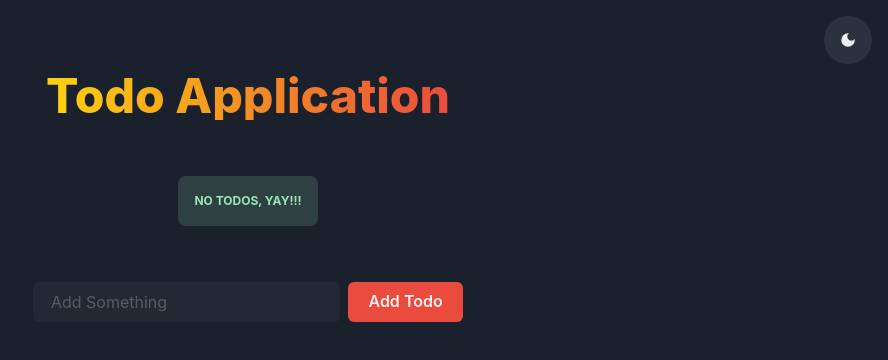
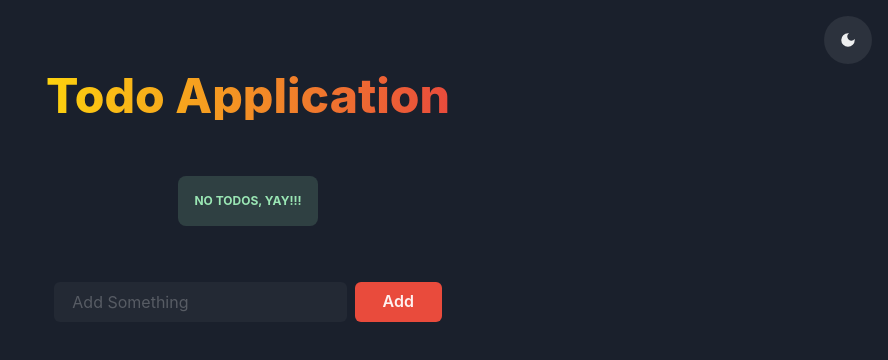
Before and after one commit to danted9822/React-Todo-App, a React (Create React App) app: page / in a window 1280 px wide. Shown: the top 360 px of the page, without its empty margins (392-1280 px from the left). Built offline with nearby package versions, Linux system fonts and the light colour scheme.

Commit message:
Update title name and change button text

```diff
--- a/src/App.js
+++ b/src/App.js
@@ -14,6 +14,9 @@ function App() {
 
   const { colorMode, toggleColorMode } = useColorMode();
 
+  useEffect(() => {
+    document.title = "hpeter-todo-app";
+  }, []);
 
   useEffect(() => {
 
--- a/src/components/AddTodo.js
+++ b/src/components/AddTodo.js
@@ -68,7 +68,7 @@ function AddTodo({ addTodo, editTodo, editItem }) {
           bgColor={"#E94B3CFF"}
           px="8"
           type='submit'>
-          {editItem ? 'Edit Todo' : 'Add Todo'}
+          {editItem ? 'Edit' : 'Add'}
         </Button>
       </HStack>
 
```
